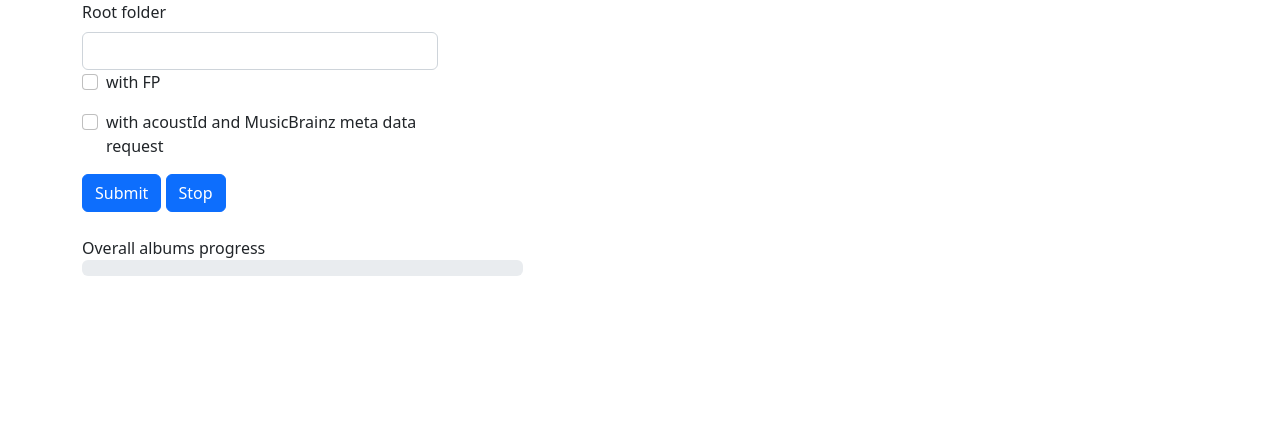
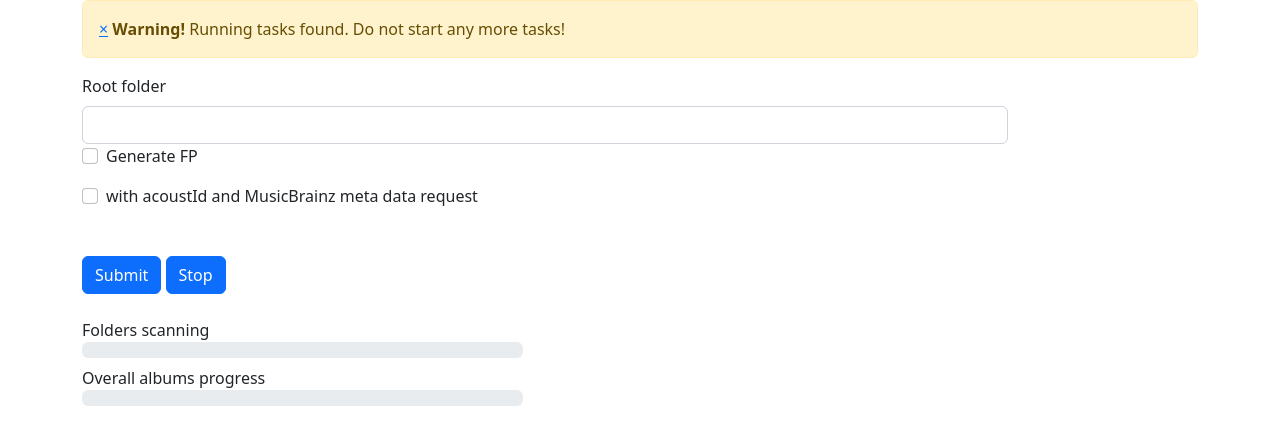
Before and after one commit to Igorigorizh/MediaLibFpGenerator, a FastAPI app: page /fp/form/ in a window 1280 px wide. Shown: the top 445 px of the page. Run offline with FastAPI, Linux system fonts and the light colour scheme; parts of the project's set-up code (start-up, migrations or seed data) failed here and were passed over; some libraries are stand-ins or nearby versions.

Commit message:
feature: folders scan progress, running tasks check +bs

```diff
--- a/fpgenerator/celerytools/templates/form.html
+++ b/fpgenerator/celerytools/templates/form.html
@@ -7,21 +7,29 @@
   <link rel="stylesheet" href="https://cdnjs.cloudflare.com/ajax/libs/bootstrap/5.2.0/css/bootstrap.min.css"
         integrity="sha512-XWTTruHZEYJsxV3W/lSXG1n3Q39YIWOstqvmFsdNEEQfHoZ6vm6E9GK2OrF6DSJSpIbRbi+Nn0WDPID9O7xB2Q=="
         crossorigin="anonymous" referrerpolicy="no-referrer"/>
+	<script src="https://ajax.googleapis.com/ajax/libs/jquery/3.6.1/jquery.min.js"></script>
 </head>
 <body>
 
 
+
   <div class="container">
+
+  <div class="alert alert-warning alert-dismissible" id="taskRunAlert" >
+    <a href="#" class="close" data-dismiss="alert" aria-label="close">&times;</a>
+    <strong>Warning!</strong> Running tasks found. Do not start any more tasks!
+  </div>
+
     <div class="row">
-      <div class="col-12 col-md-4">
+      <div class="col-12 col-md-10">
         <form id="your-form" action="/submit">
 
-          <div class="mb-3">
+          <div class="mb-5">
             <label for="path" class="form-label">Root folder</label>
             <input type="text" class="form-control" id="path" name="path">
             <div class="form-check mb-3">
 				  <label class="form-check-label">
-					<input class="form-check-input" type="checkbox" id="fp_flag" name="fp_flag"> with FP
+					<input class="form-check-input" type="checkbox" id="fp_flag" name="fp_flag"> Generate FP
 				  </label>
 			</div>
 
@@ -44,9 +52,18 @@
 	  </div>
 	  <div class="row">
 	  <div class="col-13 col-md-5">
+	  <h10>Folders scanning</h10>
+	  <div class="progress">
+		  <div class="progress-bar folder" role="progressbar" style="width: 0%;" aria-valuenow="0" aria-valuemin="0" aria-valuemax="100">0%</div>
+		</div>
+	  </div>
+	  </div>
+	  <BR> <BR>
+	  <div class="row">
+	  <div class="col-13 col-md-5">
 	  <h10>Overall albums progress</h10>
 	  <div class="progress">
-		  <div class="progress-bar" role="progressbar" style="width: 0%;" aria-valuenow="0" aria-valuemin="0" aria-valuemax="100">0%</div>
+		  <div class="progress-bar proc" role="progressbar" style="width: 0%;" aria-valuenow="0" aria-valuemin="0" aria-valuemax="100">0%</div>
 		</div>
 	  </div>
 	  </div>
@@ -69,10 +86,10 @@
 
 		if ( 'task_id' in res ){
 		 console.log(res)
-		 updateProgressBar(bar, res.task_id)
+		 updateProgressBar_proc(bar, res.task_id)
 		}
 
-		if ( 'error' in res ){
+		if ( ('error' in res) && ( 'task_id' in res ) ){
 		 console.log(res.error)
 		 error_count+=1
 		 if ( error_count < 10 ){
@@ -91,8 +108,19 @@
 	}
 
 
-	function updateProgressBar(bar, task_id) {
-    fetch(`/fp/form/task_progress/?task_id=${task_id}`, {
+	function updateProgressBar_folder(bar, progress) {
+
+		const taskProgress = progress.progress;
+		const succeed = progress.succeed;
+		const total = progress.total;
+		console.log(taskProgress);
+		bar.style.width=taskProgress+"%";
+        bar.innerHTML=taskProgress+"%"+" ("+succeed+":"+total+")";
+
+	}
+
+	function updateProgressBar_proc(bar, task_id) {
+    fetch(`/fp/form/task_subt_progress/?task_id=${task_id}`, {
       method: 'GET',
     })
 
@@ -104,7 +132,7 @@
 		 error_count+=1
 		 if ( error_count < 10 ){
 		 setTimeout(function() {
-            updateProgressBar(bar, task_id);
+            updateProgressBar_proc(bar, task_id);
           }, 5000);
 		  } else {
 
@@ -121,7 +149,7 @@
 
 
 	   setTimeout(function() {
-            updateProgressBar(bar, task_id);
+            updateProgressBar_proc(bar, task_id);
           }, 10000);
 
 	}
@@ -130,8 +158,12 @@
 
 
     function updateProgress(yourForm, task_id, btnHtml) {
-	const bar = document.querySelector('.progress-bar');
-    fetch(`/fp/form/task_status/?task_id=${task_id}`, {
+	//Udates both progress bars
+	//Bar_folder dirict from here
+	//Bar_proc via getSucessor
+	const bar = document.querySelector('.progress-bar.proc');
+	const bar_folder = document.querySelector('.progress-bar.folder');
+    fetch(`/fp/form/task_progress/?task_id=${task_id}`, {
       method: 'GET',
     })
 
@@ -151,11 +183,11 @@
             // display error message on the form
             msg.innerHTML = res.error;
           }
-
-          submitBtn.disabled = false;
+		  submitBtn.disabled = false;
           submitBtn.innerHTML = btnHtml;
         } else {
-          // the task is still running
+          // the task is still running === PENDING
+		  updateProgressBar_folder(bar_folder, res)
           setTimeout(function() {
             updateProgress(yourForm, task_id, btnHtml);
           }, 3000);
@@ -185,23 +217,32 @@
 
   document.addEventListener("DOMContentLoaded", function() {
     const yourForm = document.getElementById("your-form");
-	const bar = document.querySelector('.progress-bar');
     yourForm.addEventListener("submit", function(event) {
+	  error_count = 0;
       event.preventDefault();
       const submitBtn = yourForm.querySelector('button[type="submit"]');
+	  //const stopBtn = yourForm.querySelector('button[type="stop"]');
       const btnHtml = submitBtn.innerHTML;
-      const spinnerHtml = 'Processing...';
-	  error_count = 0;
+
+
+      // Get all field data from the form
+      let data = new FormData(yourForm);
+      // Convert to an object
+      let formData = serialize(data);
+
+	  if ( !formData.path){
+
+		console.error('Error:', "Empty path")
+		return
+		}
+
+	 const spinnerHtml = 'Processing...';
+
       submitBtn.disabled = true;
       submitBtn.innerHTML = spinnerHtml;
 
       const msg = yourForm.querySelector('#messages');
       msg.innerHTML = '';
-
-      // Get all field data from the form
-      let data = new FormData(yourForm);
-      // Convert to an object
-      let formData = serialize(data);
 
       fetch('/fp/form/', {
         method: 'POST',
@@ -216,7 +257,6 @@
           // after we get Celery task id, we start polling
           const task_id = JSON.stringify(res.task_id);
           updateProgress(yourForm, task_id, btnHtml);
-		  //updateProgressBar(bar, task_id, btnHtml)
           console.log(res);
         })
         .catch((error) => {
@@ -225,6 +265,67 @@
         );
     });
   });
+
+  document.addEventListener("DOMContentLoaded", function() {
+    const yourForm = document.getElementById("your-form");
+    yourForm.addEventListener("stop", function(event) {
+	  error_count = 0;
+      event.preventDefault();
+      //const submitBtn = yourForm.querySelector('button[type="submit"]');
+	  const stopBtn = yourForm.querySelector('button[type="stop"]');
+      const btnHtml = submitBtn.innerHTML;
+
+
+      // Get all field data from the form
+      let data = new FormData(yourForm);
+      // Convert to an object
+      let formData = serialize(data);
+
+	  if ( !formData.path){
+
+		console.error('Error:', "Empty path")
+		return
+		}
+
+	 const spinnerHtml = 'Processing...';
+
+      submitBtn.disabled = true;
+      submitBtn.innerHTML = spinnerHtml;
+
+      const msg = yourForm.querySelector('#messages');
+      msg.innerHTML = '';
+
+	// request stop
+      fetch('/fp/form/stop', {
+        method: 'POST',
+        headers: {
+          'Content-Type': 'application/json'
+
+        },
+        body: JSON.stringify(formData),
+      })
+        .then(response => response.json())
+        .then((res) => {
+          // after we get Celery task id, we start polling
+          const task_id = JSON.stringify(res.task_id);
+          updateProgress(yourForm, task_id, btnHtml);
+          console.log(res);
+        })
+        .catch((error) => {
+            console.error('Error:', error)
+          }
+        );
+    });
+  });
+
+  $(document).ready(function(){
+  alert('puk')
+  $(".close").click(function(){
+	alert('puk druk')
+    $("#taskRunAlert").alert("close");
+  });
+});
+
 </script>
 
 </body>
```
Also changed, not shown: fpgenerator/celerytools/schemas.py (+11 -1 lines), fpgenerator/celerytools/views.py (+44 -3 lines).
